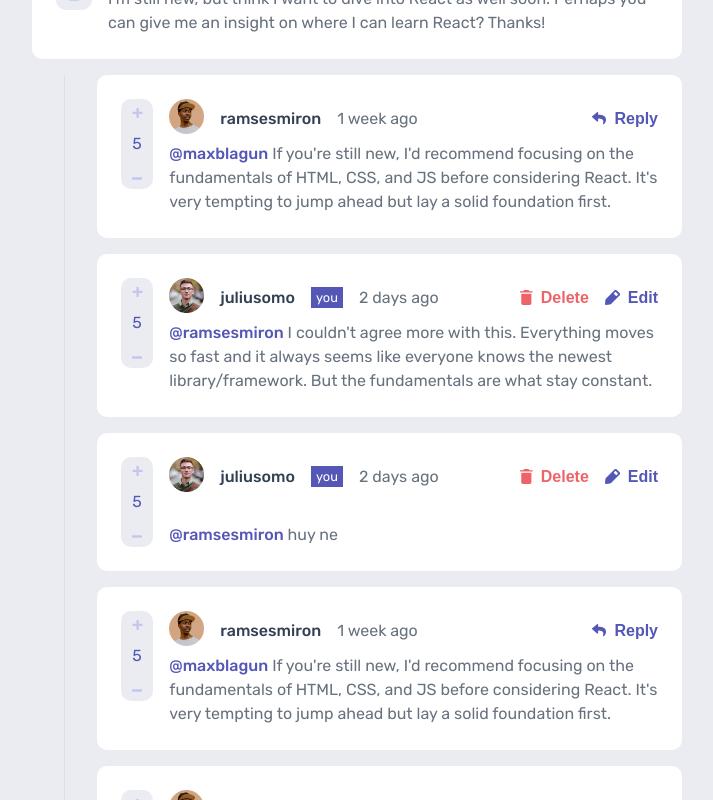
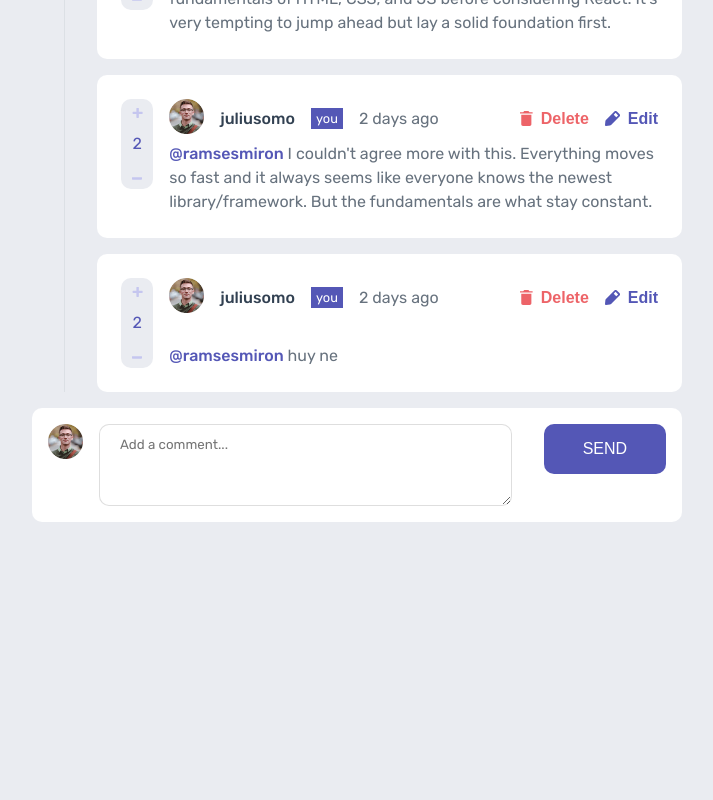
Before and after one commit to bmhuyquoc104/interactive-comments, a React (Create React App) app: page / in a window 1280 px wide. Shown: the part 820-1620 px from the top of the page, without its empty margins (283-996 px from the left). After the commit the page ends 1342 px from the top, so only its background shows below. Built offline with nearby package versions, Linux system fonts and the light colour scheme.

Commit message:
33. Finish add replies to comment

```diff
--- a/src/assets/content.js
+++ b/src/assets/content.js
@@ -18,7 +18,7 @@ export const content = {
         image: {
           png: `${imagesResource.imageAmy}`,
         },
-        username: "amyrobson",
+        username: "huy ne",
       },
       replies: [],
     },
@@ -35,20 +35,6 @@ export const content = {
         username: "amyrobson",
       },
       replies: [
-        {
-          id: 99,
-          content:
-            "If you're still new, I'd recommend focusing on the fundamentals of HTML, CSS, and JS before considering React. It's very tempting to jump ahead but lay a solid foundation first.",
-          createdAt: "1 week ago",
-          score: 4,
-          replyingTo: "maxblagun",
-          user: {
-            image: {
-              png: `${imagesResource.imageRamsesmiron}`,
-            },
-            username: "ramsesmiron",
-          },
-        },
         {
           id: 109,
           content:
@@ -119,34 +105,6 @@ export const content = {
             username: "juliusomo",
           },
         },
-        {
-          id: 13,
-          content:
-            "If you're still new, I'd recommend focusing on the fundamentals of HTML, CSS, and JS before considering React. It's very tempting to jump ahead but lay a solid foundation first.",
-          createdAt: "1 week ago",
-          score: 4,
-          replyingTo: "maxblagun",
-          user: {
-            image: {
-              png: `${imagesResource.imageRamsesmiron}`,
-            },
-            username: "ramsesmiron",
-          },
-        },
-        {
-          id: 11,
-          content:
-            "If you're still new, I'd recommend focusing on the fundamentals of HTML, CSS, and JS before considering React. It's very tempting to jump ahead but lay a solid foundation first.",
-          createdAt: "1 week ago",
-          score: 4,
-          replyingTo: "maxblagun",
-          user: {
-            image: {
-              png: `${imagesResource.imageRamsesmiron}`,
-            },
-            username: "ramsesmiron",
-          },
-        },
       ],
     },
   ],
--- a/src/components/Comment/Comment.jsx
+++ b/src/components/Comment/Comment.jsx
@@ -136,7 +136,7 @@ const Comment = ({
   const { commentID,setCommentID } = useContext(CommentIdContext);
   const { replyID, setReplyID } = useContext(ReplyIdContext);
   const { type, setType } = useContext(TypeContext);
-
+  console.log(score);
   return (
     <>
       {/* render only a comment without any replies */}
@@ -221,7 +221,7 @@ const Comment = ({
                     <img src={imagesResource.iconReply} alt="A reply icon" />
                     {/* open the reply box when click */}
                     <button
-                      onClick={() => setReplyingComment(!isReplyingComment)}
+                      onClick={() => {setReplyingComment(!isReplyingComment); setType("replyComment"); setCommentID(id)}}
                     >
                       Reply
                     </button>
@@ -239,6 +239,10 @@ const Comment = ({
             <CurrentUserComment
               png={currentUser.image.png}
               buttonRole="reply"
+              type = {type}
+              commentid = {id}
+              currentUser = {currentUser}
+
             />
           )}
         </>
@@ -287,7 +291,7 @@ const Comment = ({
                 currentUser.username !== reply.user.username ? (
                   <div key={reply.id}>
                     <StyledComment>
-                      <RenderButton score={score} />
+                      <RenderButton score={reply.score} />
 
                       <div className="comment-body">
                         <div className="comment-user">
@@ -329,6 +333,7 @@ const Comment = ({
                       <CurrentUserComment
                         png={currentUser.image.png}
                         buttonRole="reply"
+                        type = {type}
                         replyId={replyID}
                       />
                     )}
@@ -337,7 +342,7 @@ const Comment = ({
                   // render a reply from current user -> change the layout
                   <div key={reply.id}>
                     <StyledComment>
-                      <RenderButton score={score} />
+                      <RenderButton score={reply.score} />
 
                       <div className="comment-body">
                         <div className="comment-user">
@@ -412,6 +417,9 @@ const Comment = ({
             <CurrentUserComment
               png={currentUser.image.png}
               buttonRole="reply"
+              currentUser = {currentUser}
+              commentid = {id}
+              type = {type}
             />
           )}
           {/* the box for current user to add new comment */}
--- a/src/components/Comment/CurrentUserComment/CurrentUserComment.jsx
+++ b/src/components/Comment/CurrentUserComment/CurrentUserComment.jsx
@@ -6,6 +6,7 @@ import { yupResolver } from "@hookform/resolvers/yup";
 import { useForm } from "react-hook-form";
 import nextId from "react-id-generator";
 import { format } from "date-fns";
+import imagesResource from "../../../assets/images";
 const CurrentUserComment = ({
   png,
   buttonRole,
@@ -14,7 +15,7 @@ const CurrentUserComment = ({
   commentid,
   type,
 }) => {
-  console.log(type);
+  console.log(currentUser);
   const { comments, setComments } = useContext(CommentContext);
   const schema = yup.object().shape({
     content: yup.string().required("Please enter your comment"),
@@ -35,35 +36,67 @@ const CurrentUserComment = ({
   console.log(commentid);
   console.log(comments);
 
+  // const {user:{username}} = user
+
+  // console.log(username);
   console.log(replyId);
   const onSubmit = (data) => {
     switch (type) {
       case "updateComment":
-        console.log("Here");
         reset();
         return setComments(
-          comments.map(
-            (comment) =>
-              comment.id === commentid ? ({
-                ...comment,
-                ...data,
-                createAt: format(new Date(), "dd-MM--yyyy"),
-              }) : ({...comment})
+          comments.map((comment) =>
+            comment.id === commentid
+              ? {
+                  ...comment,
+                  ...data,
+                  createAt: format(new Date(), "dd-MM--yyyy"),
+                }
+              : { ...comment }
           )
         );
       case "updateReply":
+        reset();
         return setComments(
           comments.map((comment) => ({
             ...comment,
             replies: comment.replies.map((reply) =>
               reply.id !== replyId
                 ? { ...reply }
-                : { ...reply, ...data, createdAt: "2 tieng truoc" }
+                : {
+                    ...reply,
+                    ...data,
+                    createdAt: format(new Date(), "dd-MM--yyyy"),
+                  }
             ),
           }))
         );
+      case "replyComment":
+        reset();
+        const [user] = comments.filter((comment) => comment.id === commentid);
+        const { user:{username} } = user;
+        console.log(currentUser);
+        const replyToday = format(new Date(), "MM-dd-yyyy");
+        let replyCreatedAt = replyToday;
+        let newReplyId = nextId("reply-");
+        let newReply = {
+          id: `${newReplyId}`,
+          ...data,
+          createdAt:`${replyCreatedAt}`,
+          score:0,
+          replyingTo:`${username}`,
+          user: currentUser,
+        };
+        return setComments(
+          comments.map((comment) =>
+            comment.id === commentid
+              ? { ...comment, replies: comment.replies.concat({ ...newReply }) }
+              : { ...comment }
+          )
+        );
+      case "replyReply":
       default:
-        let id = "21321";
+        let id = nextId("comment-");
         let score = 0;
         let replies = [];
         const today = format(new Date(), "MM-dd-yyyy");
```
